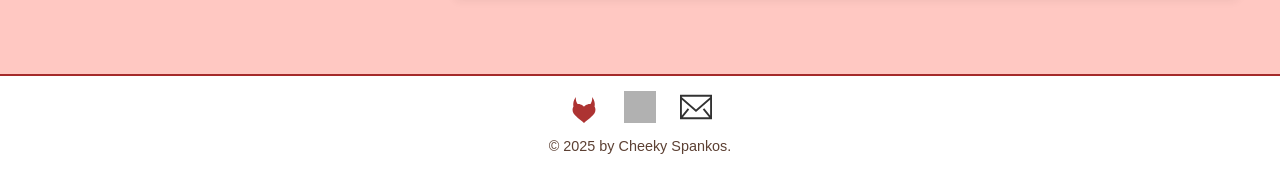
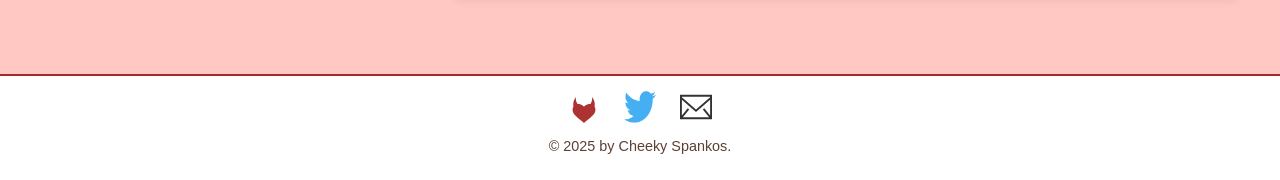
Before and after one commit to cheekyparties/cheekyparties.github.io, a Jekyll site: the page built from index.html, in a window 1280 px wide. Shown: the part 717-897 px from the top of the page. Built offline with Jekyll 4.4.1, drawn with Linux system fonts in a browser that asks for light colours.

Commit message:
Update footer.html

```diff
--- a/_includes/footer.html
+++ b/_includes/footer.html
@@ -4,7 +4,7 @@
     </a>
 
     <a href="https://x.com/cheekyspankos" target="_blank" rel="noopener noreferrer" aria-label="Twitter">
-        <img src="{{ '/assets/images/socials/twitter.svg' | absolute_url }}" alt="Twitter logo">
+        <img src="{{ '/assets/images/socials/twitter.png' | absolute_url }}" alt="Twitter logo">
     </a>
 
     <a href="mailto:cheekyspankos@gmail.com?subject=From the Cheeky Spanko Website" aria-label="Email">
```
